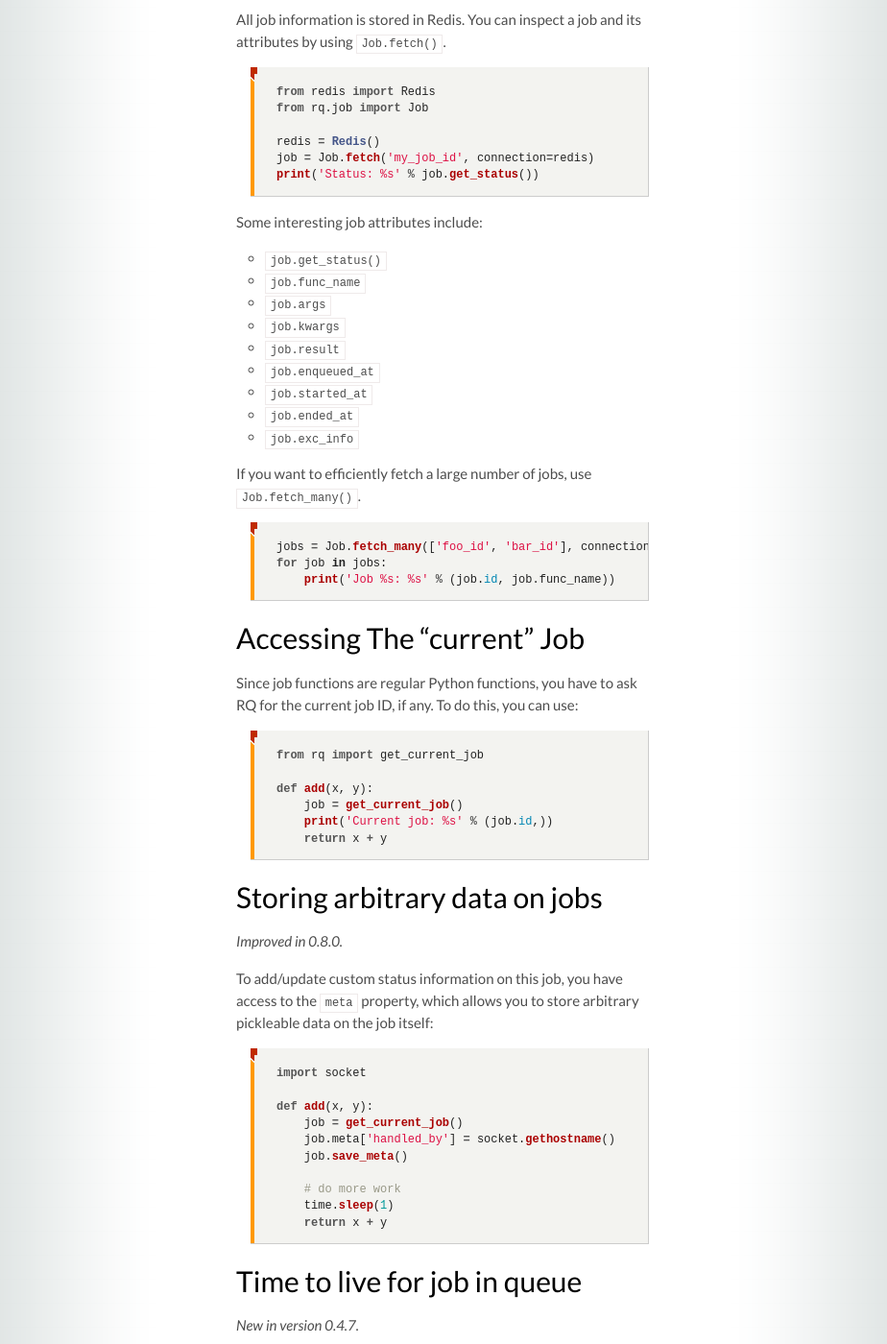
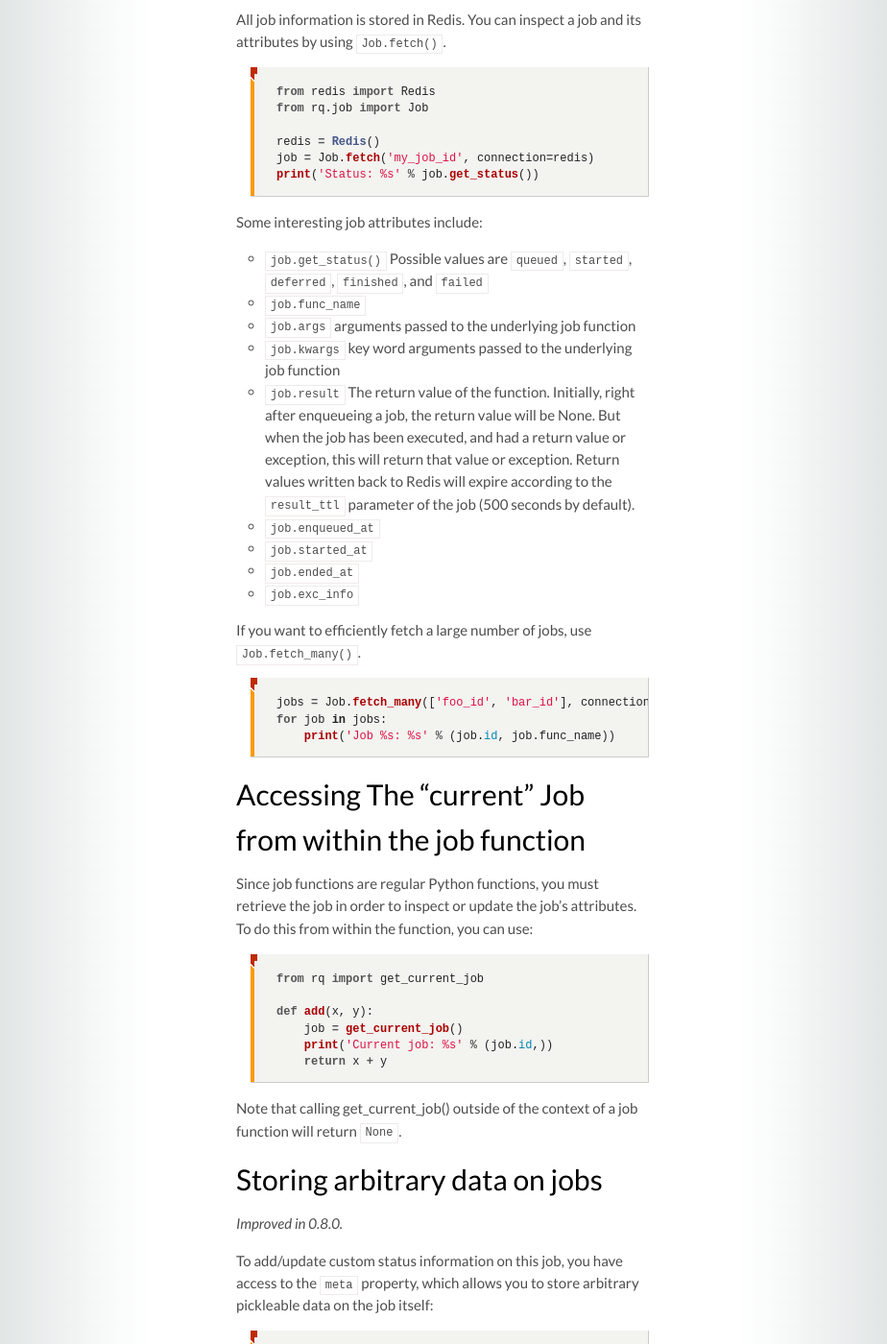
Before and after one commit to rq/rq, a Jekyll site: the page built from docs/docs/jobs.md, in a window 1280 px wide and 1400 px high, scrolled down 2117 px. Shown: the whole window at 96% size, without its empty margins (179-1103 px from the left). Built offline with Jekyll 4.4.1, drawn with Linux system fonts in a browser that asks for light colours; some web fonts are replaced; comment, search, counter and statistics services are not loaded; some of the changed text lies outside the part shown.

Commit message:
edit jobs doc for clarity

````diff
--- a/docs/docs/jobs.md
+++ b/docs/docs/jobs.md
@@ -97,11 +97,15 @@ print('Status: %s' % job.get_status())
 ```
 
 Some interesting job attributes include:
-* `job.get_status()`
+* `job.get_status()` Possible values are `queued`, `started`, `deferred`, `finished`, and `failed`
 * `job.func_name`
-* `job.args`
-* `job.kwargs`
-* `job.result`
+* `job.args` arguments passed to the underlying job function
+* `job.kwargs` key word arguments passed to the underlying job function
+* `job.result` The return value of the function. Initially, right after enqueueing
+a job, the return value will be None.  But when the job has been executed, and had
+a return value or exception, this will return that value or exception.
+Return values written back to Redis will expire according to the `result_ttl` parameter
+of the job (500 seconds by default).
 * `job.enqueued_at`
 * `job.started_at`
 * `job.ended_at`
@@ -115,10 +119,11 @@ for job in jobs:
     print('Job %s: %s' % (job.id, job.func_name))
 ```
 
-## Accessing The "current" Job
+## Accessing The "current" Job from within the job function
 
-Since job functions are regular Python functions, you have to ask RQ for the
-current job ID, if any.  To do this, you can use:
+Since job functions are regular Python functions, you must retrieve the
+job in order to inspect or update the job's attributes.  To do this from within
+the function, you can use:
 
 ```python
 from rq import get_current_job
@@ -128,6 +133,8 @@ def add(x, y):
     print('Current job: %s' % (job.id,))
     return x + y
 ```
+
+Note that calling get_current_job() outside of the context of a job function will return `None`.
 
 
 ## Storing arbitrary data on jobs
@@ -156,15 +163,22 @@ def add(x, y):
 
 _New in version 0.4.7._
 
-A job has two TTLs, one for the job result and one for the job itself. This means that if you have
-job that shouldn't be executed after a certain amount of time, you can define a TTL as such:
+A job has two TTLs, one for the job result, `result_ttl`, and one for the job itself, `ttl`.
+The latter is used if you have a job that shouldn't be executed after a certain amount of time.
 
 ```python
 # When creating the job:
-job = Job.create(func=say_hello, ttl=43)
+job = Job.create(func=say_hello,
+                 result_ttl=600,  # how long (in seconds) to keep the job (if successful) and its results
+                 ttl=43,  # maximum queued time (in seconds) of the job before it's discarded.
+                )
 
 # or when queueing a new job:
-job = q.enqueue(count_words_at_url, 'http://nvie.com', ttl=43)
+job = q.enqueue(count_words_at_url,
+                'http://nvie.com',
+                result_ttl=600,  # how long to keep the job (if successful) and its results
+                ttl=43  # maximum queued time
+               )
 ```
 
 
````
